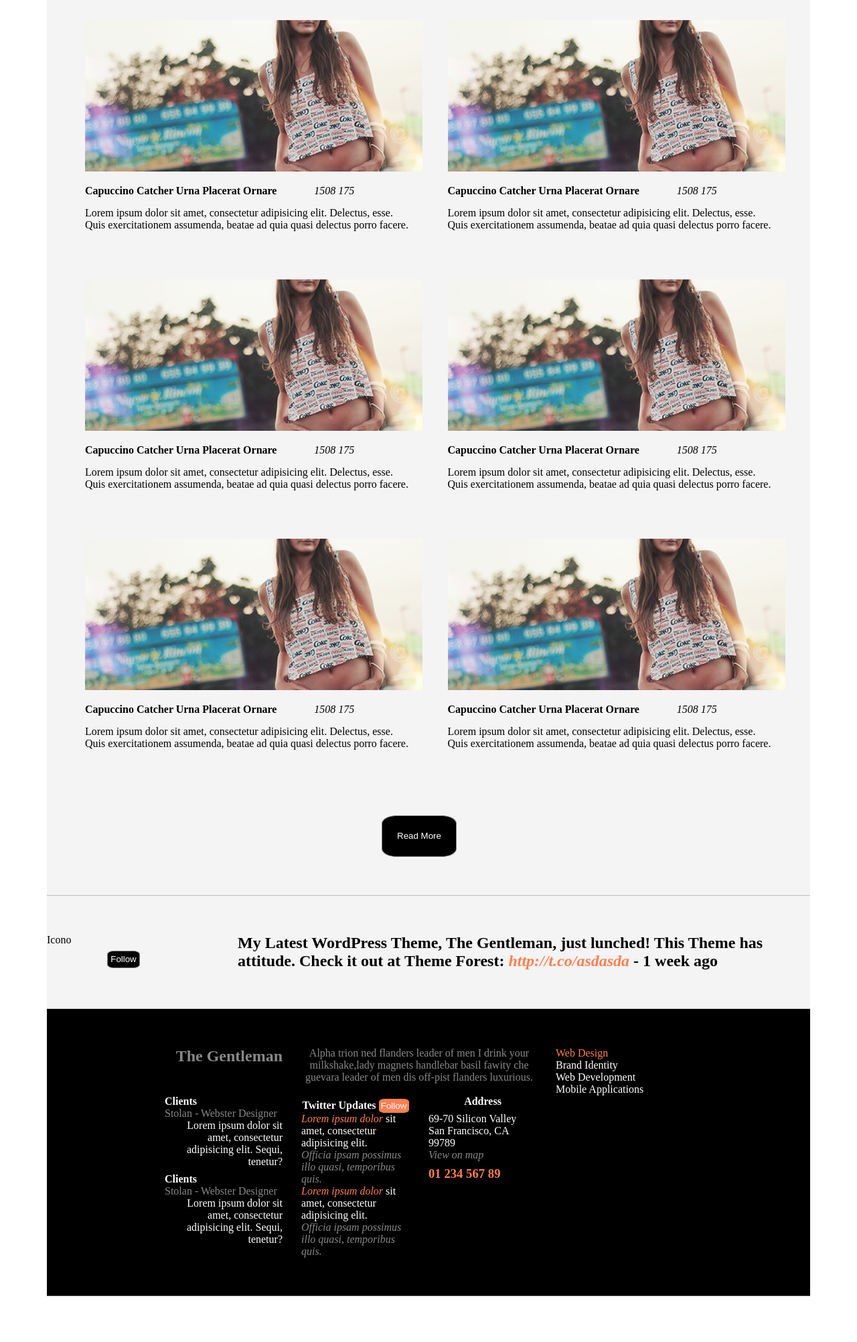
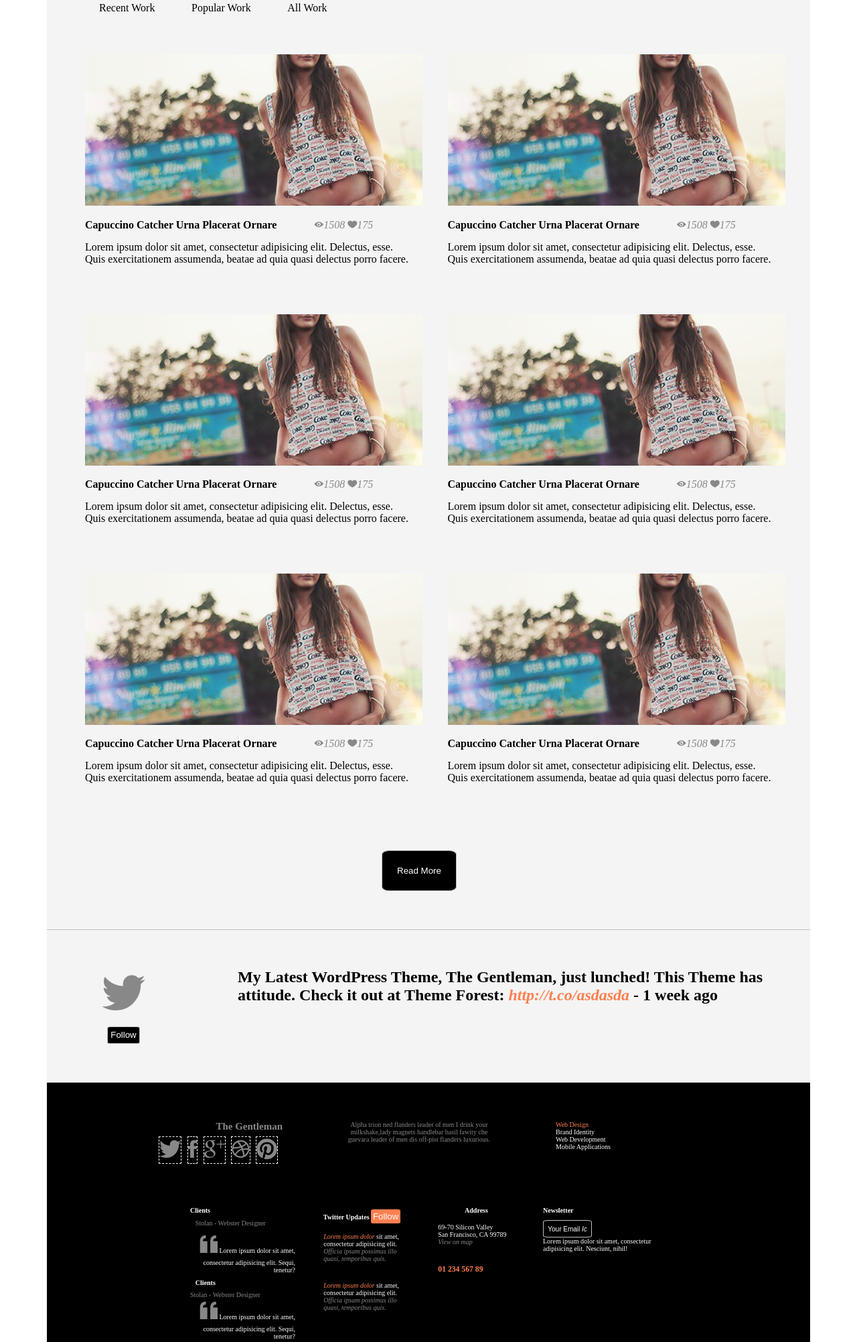
Before and after one commit to FlorIBG/examen_ale, a plain HTML site: page index.html in a window 1280 px wide. Shown: the part 786-2789 px from the top of the page at 67% size. Before the commit the page ends 2721 px from the top, so only its background shows below. Drawn offline with Linux system fonts and the light colour scheme; files whose address does not match are found by name.

Commit message:
Version final del examen individual

```diff
--- a/css/main.css
+++ b/css/main.css
@@ -10,10 +10,15 @@ a{
 	color: black;
 }
 button{
-	border-radius: 20%;
-	border: 1px solid gray;
+	border-radius: 10%;
+	border: 1px solid silver;
 	margin-top: 3%;
 	background-color: black;
+}
+a:hover{
+	background-color: silver;
+	color: black;
+	border-radius: 10%;
 }
 .bord-bottom{
 	border-bottom: 1px solid silver;
@@ -36,3 +41,20 @@ button{
 	background-color: coral;
 	border: coral;
 }
+.p_chica{
+	font-size: 10px;
+}
+#twitter{
+	font-size: 70px;
+}
+#menu{
+	font-size: 20px;
+}
+.redes{
+	font-size: 35px;
+
+}
+.borde_red{
+	border: 1px dashed white;
+	/*border-radius: 100%;*/
+}
--- a/css/utilities.css
+++ b/css/utilities.css
@@ -54,7 +54,7 @@ strong {
 }
 
 .text-white{
-	color: white !important;
+	color: white;
 }
 .text-gray{
 	color: #888;
--- a/index.html
+++ b/index.html
@@ -22,7 +22,7 @@
       <div class="bg_negro">
         <div class="row">
           <div class="col-6">
-            <h1 class="pd-5 text-white">The Gentleman</h1>
+            <a href=""><h1 class="pd-5 text-white">The Gentleman</h1></a>
           </div>
           <div class="col-6">
             <nav> <!--menu -->
@@ -43,13 +43,17 @@
       <div class="bg-gray bord-bottom">
         <div class="row">
           <div class="col-8"> <!--imagen-->
+            <div class="pd-2">
               <img src="img/header.png" alt="header">
             </div>
+          </div>
           <div class="col-4"> <!--nota-->
+            <div class="pd-5">
               <h3>The gentleman word press themes has attitude</h3><br>
               <p><span>Lorem ipsum dolor sit amet, consectetur adipisicing elit. Libero voluptates eaque iste, adipisci dolorem, quam itaque vero temporibus reprehenderit consequatur qui ex sequi fugiat illo impedit corrupti voluptate doloremque eos.</span><span>Fugiat enim dignissimos quidem magni provident iure labore eum expedita impedit maxime asperiores error iusto laboriosam id molestias eveniet, rerum rem itaque possimus, culpa et cum non quaerat. Vitae, totam.</span></p><br>
               <p>Lorem ipsum dolor sit amet, consectetur adipisicing elit. Nemo ad sunt illum voluptatibus quis expedita quos possimus ratione consectetur enim at animi soluta, tenetur. Officiis nihil aut necessitatibus ea. Maxime.</p>
               <button class="pd-2 text-white">Read More</button>
+            </div>
           </div>
         </div>
       </div>
@@ -61,12 +65,16 @@
             <h3>LATEST PROJECTS</h3>
           </div>
           <div class="col-3">
-            <!--Menu de cuadritos -->
+            <p class="text-right text-gray" id="menu"> <!-- ?? -->
+              <i class="ion-android-apps"></i>
+              <i class="ion-android-apps"></i>
+              <i class="ion-android-apps"></i>
+            </p>
           </div>
         </div>
         <div class="row pl-5">
           <div class="col-12">
-            <ul class="pb-5">
+            <ul class="pb-5 pd-2">
               <li class="pr-5"><a href="">Recent Work</a></li>
               <li class="pr-5"><a href="">Popular Work</a></li>
               <li><a href="">All Work</a></li>
@@ -75,6 +83,7 @@
         </div>
         <!--Row general -->
         <div class="row pl-5 pb-5">
+          <a href="">
             <div class="col-6">
               <div class="row pd-3">
                 <div class="col-12">
@@ -86,9 +95,9 @@
                   <h4>Capuccino Catcher Urna Placerat Ornare </h4>
                 </div>
                 <div class="col-4">
-                <p> <!--Iconos de ionics -->
-                  <i>1508</i>
-                  <i>175</i>
+                  <p class="text-gray">
+                    <i class="ion-eye">1508 </i>
+                    <i class="ion-ios-heart">175</i>
                   </p> <!--Iconos de ionics -->
                 </div>
               </div>
@@ -98,6 +107,8 @@
                 </div>
               </div>
             </div>
+          </a>
+          <a href="">
             <div class="col-6">
               <div class="row pd-3">
                 <div class="col-12">
@@ -109,9 +120,9 @@
                   <h4>Capuccino Catcher Urna Placerat Ornare </h4>
                 </div>
                 <div class="col-4">
-                <p> <!--Iconos de ionics -->
-                  <i>1508</i>
-                  <i>175</i>
+                  <p class="text-gray">
+                    <i class="ion-eye">1508 </i>
+                    <i class="ion-ios-heart">175</i>
                   </p> <!--Iconos de ionics -->
                 </div>
               </div>
@@ -121,9 +132,11 @@
                 </div>
               </div>
             </div>
+          </a>
         </div>
         <!--Row general -->
         <div class="row pl-5 pb-5">
+          <a href="">
             <div class="col-6">
               <div class="row pd-3">
                 <div class="col-12">
@@ -135,9 +148,9 @@
                   <h4>Capuccino Catcher Urna Placerat Ornare </h4>
                 </div>
                 <div class="col-4">
-                <p> <!--Iconos de ionics -->
-                  <i>1508</i>
-                  <i>175</i>
+                  <p class="text-gray">
+                    <i class="ion-eye">1508 </i>
+                    <i class="ion-ios-heart">175</i>
                   </p> <!--Iconos de ionics -->
                 </div>
               </div>
@@ -147,6 +160,8 @@
                 </div>
               </div>
             </div>
+          </a>
+          <a href="">
             <div class="col-6">
               <div class="row pd-3">
                 <div class="col-12">
@@ -158,9 +173,9 @@
                   <h4>Capuccino Catcher Urna Placerat Ornare </h4>
                 </div>
                 <div class="col-4">
-                <p> <!--Iconos de ionics -->
-                  <i>1508</i>
-                  <i>175</i>
+                  <p class="text-gray">
+                    <i class="ion-eye">1508 </i>
+                    <i class="ion-ios-heart">175</i>
                   </p> <!--Iconos de ionics -->
                 </div>
               </div>
@@ -170,9 +185,11 @@
                 </div>
               </div>
             </div>
+          </a>
         </div>
         <!--Row general -->
         <div class="row pl-5 pb-5">
+          <a href="">
             <div class="col-6">
               <div class="row pd-3">
                 <div class="col-12">
@@ -184,9 +201,9 @@
                   <h4>Capuccino Catcher Urna Placerat Ornare </h4>
                 </div>
                 <div class="col-4">
-                <p> <!--Iconos de ionics -->
-                  <i>1508</i>
-                  <i>175</i>
+                  <p class="text-gray">
+                    <i class="ion-eye">1508 </i>
+                    <i class="ion-ios-heart">175</i>
                   </p> <!--Iconos de ionics -->
                 </div>
               </div>
@@ -196,6 +213,8 @@
                 </div>
               </div>
             </div>
+          </a>
+          <a href="">
             <div class="col-6">
               <div class="row pd-3">
                 <div class="col-12">
@@ -207,9 +226,9 @@
                   <h4>Capuccino Catcher Urna Placerat Ornare </h4>
                 </div>
                 <div class="col-4">
-                <p> <!--Iconos de ionics -->
-                  <i>1508</i>
-                  <i>175</i>
+                  <p class="text-gray">
+                    <i class="ion-eye">1508 </i>
+                    <i class="ion-ios-heart">175</i>
                   </p> <!--Iconos de ionics -->
                 </div>
               </div>
@@ -219,6 +238,7 @@
                 </div>
               </div>
             </div>
+          </a>
         </div>
         <div class="row"> <!--Boton -->
           <div class="col-12 text-center">
@@ -233,7 +253,9 @@
           <div class="col-3">
             <div class="row">
               <div class="col-12">
-                <!--Icono de twitter -->Icono
+                <p class="text-center text-gray" id="twitter">
+                  <i class="ion-social-twitter"></i>
+                </p>
               </div>
             </div>
             <div class="row">
@@ -243,23 +265,23 @@
             </div>
           </div>
           <div class="col-9">
-            <h2>My Latest WordPress Theme, The Gentleman, just lunched! This Theme has attitude. Check it out at Theme Forest: <i class="p_coral">http://t.co/asdasda</i> - 1 week ago</h2>
+            <h2>My Latest WordPress Theme, The Gentleman, just lunched! This Theme has attitude. Check it out at Theme Forest: <a href=""><i class="p_coral">http://t.co/asdasda</i></a> - 1 week ago</h2>
           </div>
         </div>
       </div>
     </section>
     <footer>
       <div class="bg_negro bord-bottom">
-        <div class="row">
+        <div class="row p_chica">
           <div class="col-4 text-right">
             <div>
               <h2 class="text-gray">The Gentleman</h2>
-              <p>  <!--Iconos -->
-              <i></i>
-              <i></i>
-              <i></i>
-              <i></i>
-              <i></i>
+              <p class="text-gray redes pd-2">  <!--Iconos -->
+              <i class="borde_red ion-social-twitter"></i>
+              <i class="borde_red ion-social-facebook"></i>
+              <i class="borde_red ion-social-googleplus-outline"></i>
+              <i class="borde_red ion-social-dribbble-outline"></i>
+              <i class="borde_red ion-social-pinterest"></i>
             </p>
             </div>
           </div>
@@ -271,30 +293,37 @@
             <p class="text-white">Brand Identity <br>Web Development <br>Mobile Applications</p>
           </div>
         </div>
-        <div class="row">
+        <div class="row p_chica pd-5">
           <div class="col-4">
             <div class="left">
               <h4 class=" text-left text-white">Clients</h4>
+              <p class="text-gray pd-5">Stolan - Webster Designer</p>
+              <p class="text-white text-right"><i class="redes ion-quote text-gray"></i> Lorem ipsum dolor sit amet, consectetur adipisicing elit. Sequi, tenetur?</p>
+              <!--Parrafo 2 -->
+              <h4 class=" text-left text-white pd-5">Clients</h4>
               <p class="text-gray">Stolan - Webster Designer</p>
-              <p class="text-white text-right"><i class="comillas"></i>Lorem ipsum dolor sit amet, consectetur adipisicing elit. Sequi, tenetur?</p>
-              <!--Parrafo 2 -->
-              <h4 class=" text-left text-white pt-5">Clients</h4>
-              <p class="text-gray">Stolan - Webster Designer</p>
-              <p class="text-white text-right"><i class="comillas"></i>Lorem ipsum dolor sit amet, consectetur adipisicing elit. Sequi, tenetur?</p>
+              <p class="text-white text-right"><i class="redes ion-quote text-gray"></i> Lorem ipsum dolor sit amet, consectetur adipisicing elit. Sequi, tenetur?</p>
             </div>
           </div>
           <div class="col-2">
             <h4 class="text-white text-center">Twitter Updates <button class="text-white pd-2" id="boton-coral">Follow</button></h4>
-            <p class="text-white"><i class="p_coral">Lorem ipsum dolor</i> sit amet, consectetur adipisicing elit. <br><i class="text-gray">Officia ipsam possimus illo quasi, temporibus quis.</i></p>
-            <p class="text-white"><i class="p_coral">Lorem ipsum dolor</i> sit amet, consectetur adipisicing elit. <br><i class="text-gray">Officia ipsam possimus illo quasi, temporibus quis.</i></p>
+            <p class="text-white pd-10"><i class="p_coral">Lorem ipsum dolor</i> sit amet, consectetur adipisicing elit. <br><i class="text-gray">Officia ipsam possimus illo quasi, temporibus quis.</i></p>
+            <p class="text-white pd-10"><i class="p_coral">Lorem ipsum dolor</i> sit amet, consectetur adipisicing elit. <br><i class="text-gray">Officia ipsam possimus illo quasi, temporibus quis.</i></p>
           </div>
           <div class="col-2">
             <h4 class="text-white text-center">Address</h4>
-            <p class="text-white pt-5">69-70 Silicon Valley <br>San Francisco, CA 99789 <br><i class="text-gray">View on map</i></p>
-            <h3 class="p_coral pt-5">01 234 567 89</h3>
+            <p class="text-white pd-10">69-70 Silicon Valley <br>San Francisco, CA 99789 <br><i class="text-gray">View on map</i></p>
+            <h3 class="p_coral pd-10">01 234 567 89</h3>
           </div>
-          <div>
-
+          <div class="col-4">
+            <h4 class="text-white">Newsletter</h4>
+            <button class="text-white pd-2 p_chica">Your Email <i class="text-right">Ic</i></button>
+            <p class="p_chica text-white">Lorem ipsum dolor sit amet, consectetur <br> adipisicing elit. Nesciunt, nihil!</p>
+          </div>
+        </div>
+        <div class="row">
+          <div class="col-12">
+            <p class="text-center text-white">Copyright © 2012 <span class="p_coral">The Gentleman </span>All rights reserved. W3C standard website. Valid (x)html/css</p>
           </div>
         </div>
       </div>
```
Lines whose indentation alone changed are shown as unchanged.
